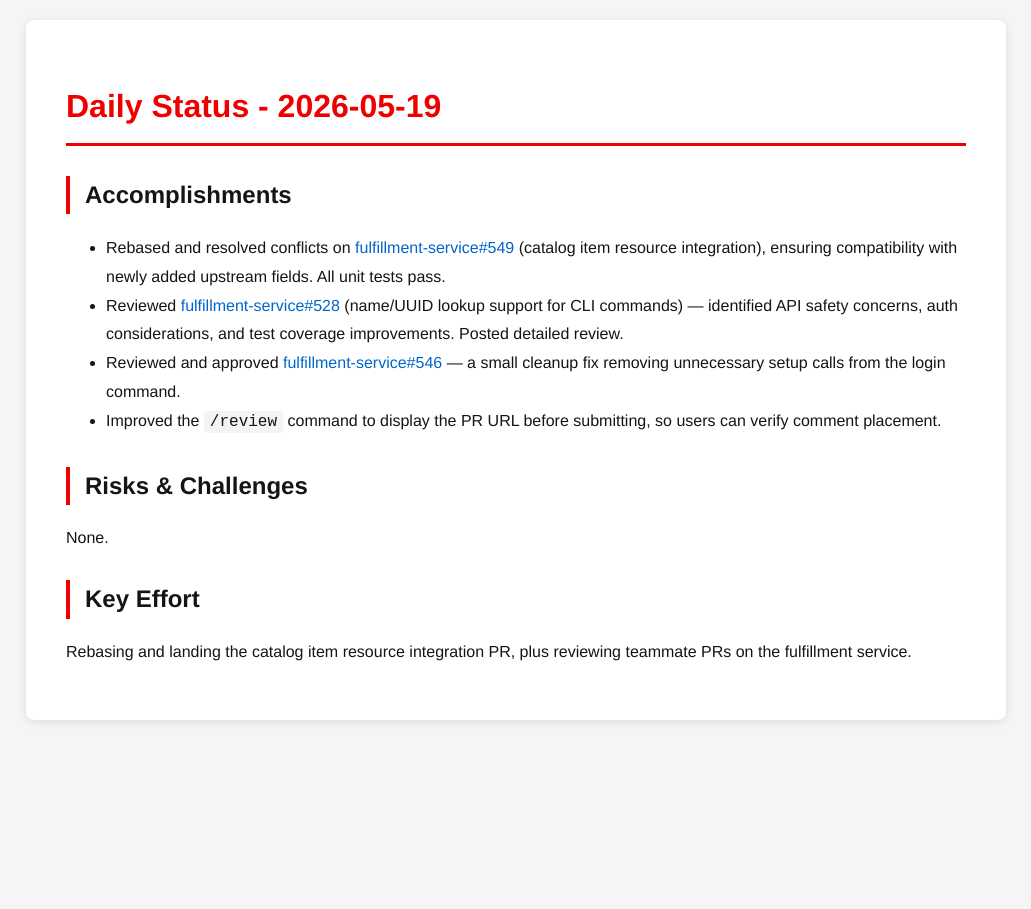
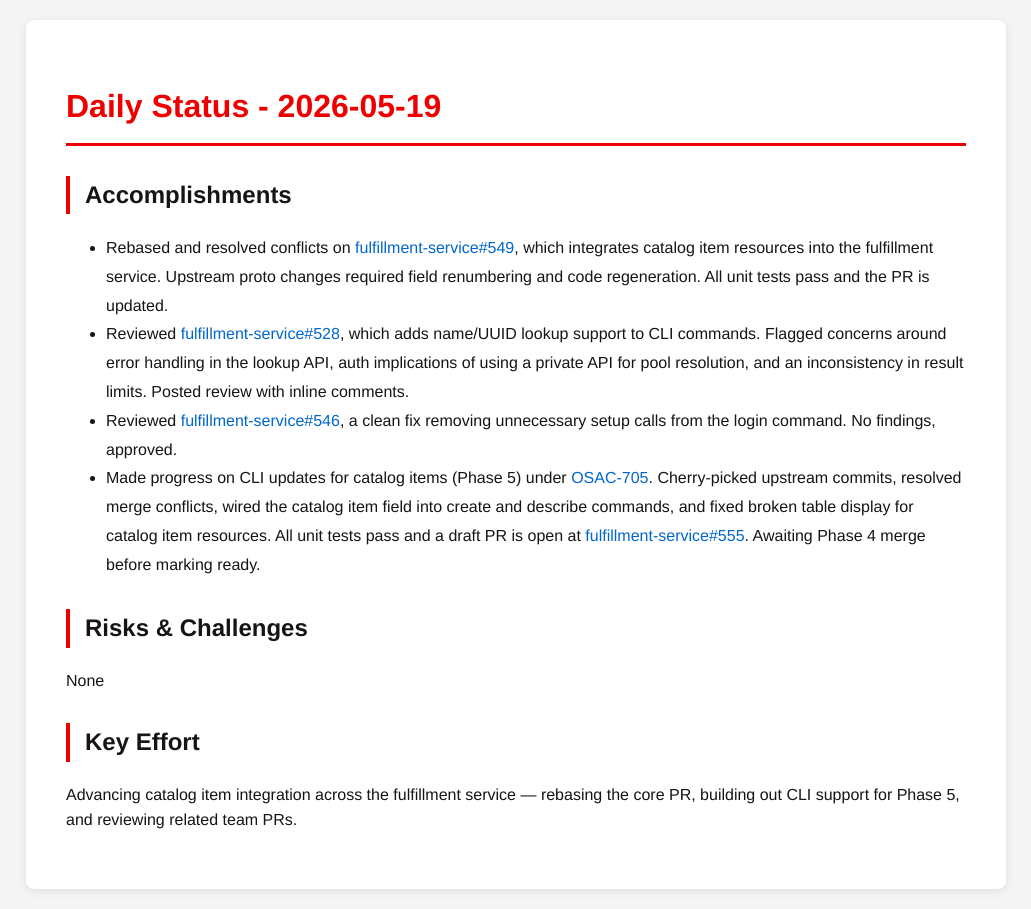
Before and after one commit to tzvatot/daily-status, a Jekyll site: the page built from 2026-05-19.md, in a window 1280 px wide. Shown: the whole page, without its empty margins (124-1155 px from the left). Built offline with Jekyll 4.4.1, drawn with Linux system fonts in a browser that asks for light colours.

Commit message:
Daily status update - 2026-05-19

```diff
--- a/2026-05-19.md
+++ b/2026-05-19.md
@@ -7,13 +7,13 @@ date: 2026-05-19
 # Daily Status - 2026-05-19
 
 ## Accomplishments
-- Rebased and resolved conflicts on [fulfillment-service#549](https://github.com/osac-project/fulfillment-service/pull/549) (catalog item resource integration), ensuring compatibility with newly added upstream fields. All unit tests pass.
-- Reviewed [fulfillment-service#528](https://github.com/osac-project/fulfillment-service/pull/528) (name/UUID lookup support for CLI commands) — identified API safety concerns, auth considerations, and test coverage improvements. Posted detailed review.
-- Reviewed and approved [fulfillment-service#546](https://github.com/osac-project/fulfillment-service/pull/546) — a small cleanup fix removing unnecessary setup calls from the login command.
-- Improved the `/review` command to display the PR URL before submitting, so users can verify comment placement.
+- Rebased and resolved conflicts on [fulfillment-service#549](https://github.com/osac-project/fulfillment-service/pull/549), which integrates catalog item resources into the fulfillment service. Upstream proto changes required field renumbering and code regeneration. All unit tests pass and the PR is updated.
+- Reviewed [fulfillment-service#528](https://github.com/osac-project/fulfillment-service/pull/528), which adds name/UUID lookup support to CLI commands. Flagged concerns around error handling in the lookup API, auth implications of using a private API for pool resolution, and an inconsistency in result limits. Posted review with inline comments.
+- Reviewed [fulfillment-service#546](https://github.com/osac-project/fulfillment-service/pull/546), a clean fix removing unnecessary setup calls from the login command. No findings, approved.
+- Made progress on CLI updates for catalog items (Phase 5) under [OSAC-705](https://redhat.atlassian.net/browse/OSAC-705). Cherry-picked upstream commits, resolved merge conflicts, wired the catalog item field into create and describe commands, and fixed broken table display for catalog item resources. All unit tests pass and a draft PR is open at [fulfillment-service#555](https://github.com/osac-project/fulfillment-service/pull/555). Awaiting Phase 4 merge before marking ready.
 
 ## Risks & Challenges
-None.
+None
 
 ## Key Effort
-Rebasing and landing the catalog item resource integration PR, plus reviewing teammate PRs on the fulfillment service.
+Advancing catalog item integration across the fulfillment service — rebasing the core PR, building out CLI support for Phase 5, and reviewing related team PRs.
```
